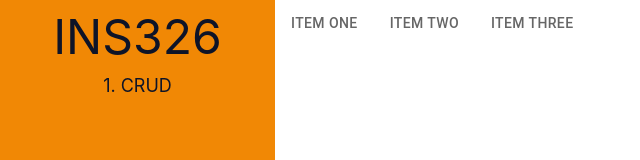
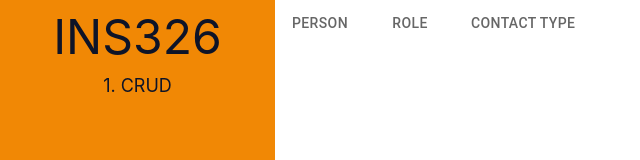
Before and after one commit to ArturoAHR/ids326-webapp, a React (Vite) app: page /hw-1/crud in a window 1280 px wide. Shown: the top 160 px of the page, without its empty margins (0-640 px from the left). Built offline with nearby package versions, Linux system fonts and the light colour scheme.

Commit message:
Add handleChange method to change to the corresponding window when selecting a tab

```diff
--- a/src/pages/CRUD/CRUD.tsx
+++ b/src/pages/CRUD/CRUD.tsx
@@ -1,17 +1,31 @@
 import { Tab, Tabs } from '@mui/material';
-import { FC, ReactNode } from 'react';
+import { FC, ReactNode, SyntheticEvent } from 'react';
+import { useNavigate } from 'react-router-dom';
 
 type CRUDProps = {
   children?: ReactNode;
 };
 
+enum CRUDTabMenuOptions {
+  Person = 'person',
+  Role = 'role',
+  ContactType = 'contact-type',
+}
+
 export const CRUD: FC<CRUDProps> = ({ children }) => {
+  const navigate = useNavigate();
+
+  const handleChange = (event: SyntheticEvent, value: CRUDTabMenuOptions) => {
+    event.preventDefault();
+    navigate('/hw-1/crud/' + value);
+  };
+
   return (
     <div>
-      <Tabs>
-        <Tab label="Item One" />
-        <Tab label="Item Two" />
-        <Tab label="Item Three" />
+      <Tabs onChange={handleChange}>
+        <Tab label="Person" value={CRUDTabMenuOptions.Person} />
+        <Tab label="Role" value={CRUDTabMenuOptions.Role} />
+        <Tab label="Contact Type" value={CRUDTabMenuOptions.ContactType} />
       </Tabs>
       {children}
     </div>
```
